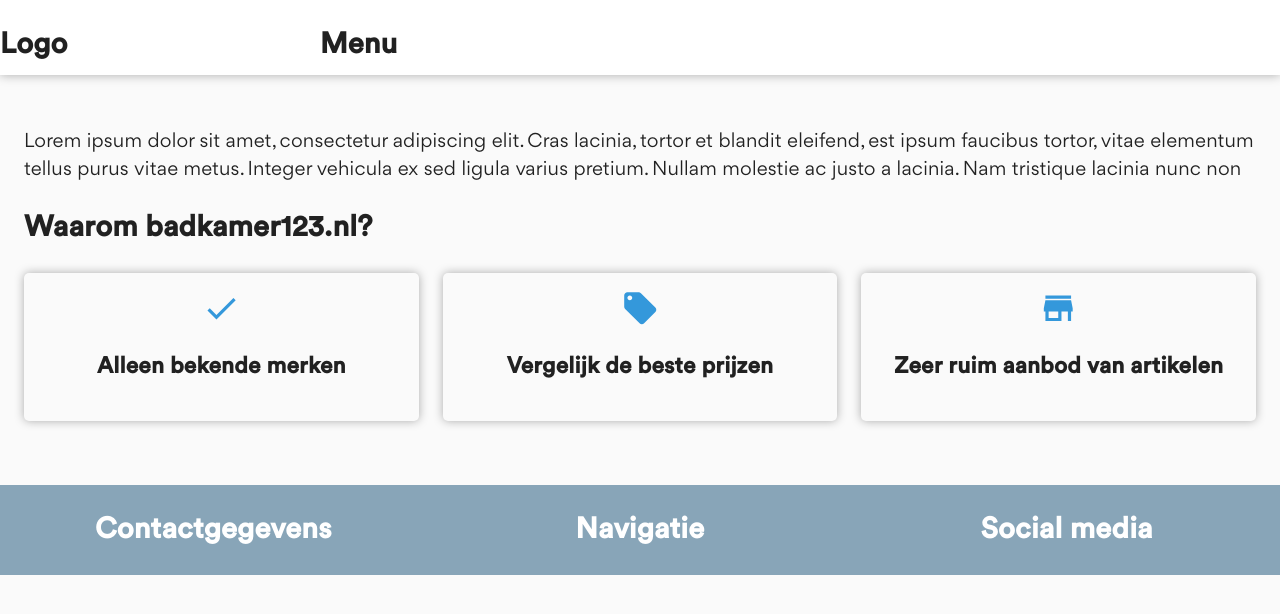
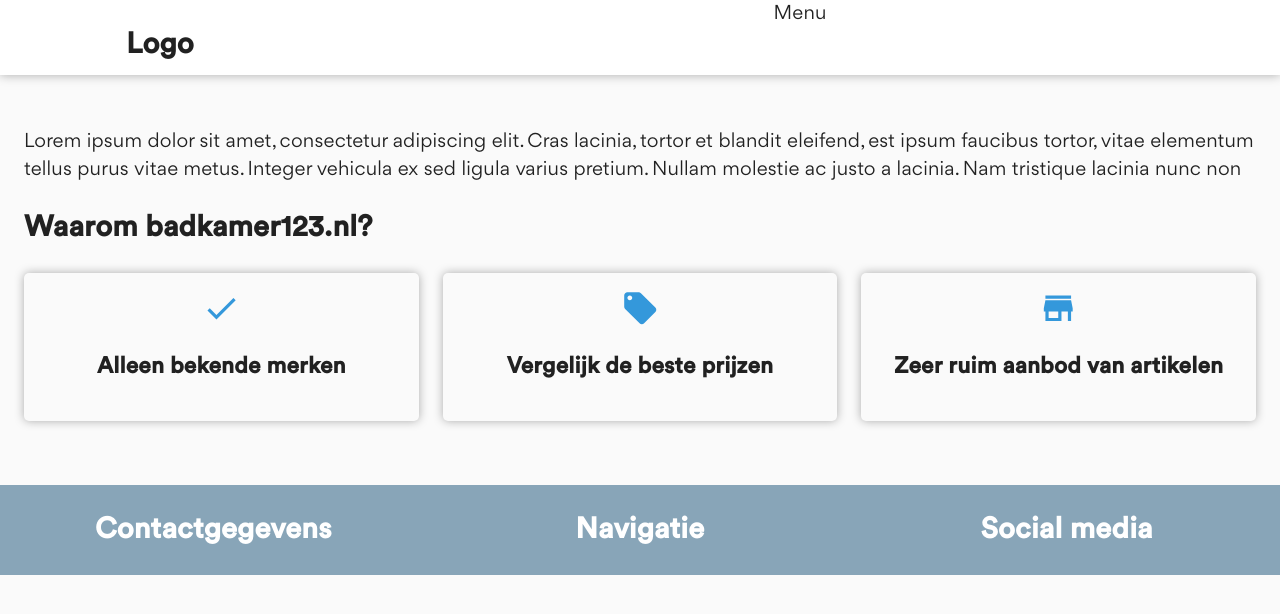
Before and after one commit to sanderyt/affiliate-frontend, a Next.js app: page / in a window 1280 px wide. Shown: the top 614 px of the page. Built offline with nearby package versions, Linux system fonts and the light colour scheme.

Commit message:
fixed the menu

```diff
--- a/components/Header/index.tsx
+++ b/components/Header/index.tsx
@@ -9,11 +9,15 @@
   return (
     <StyledHeader>
       <Grid container>
-        <Grid item md={3} xs={12}>
-          <h2>Logo</h2>
+        <Grid item xs={3}>
+          <Grid container justify="center" alignItems="center">
+            <h2>Logo</h2>
+          </Grid>
         </Grid>
-        <Grid item md={9} xs={12}>
-          <h2>Menu</h2>
+        <Grid item xs={9}>
+          <Grid container justify="center" alignItems="center">
+            Menu
+          </Grid>
         </Grid>
       </Grid>
     </StyledHeader>
```
